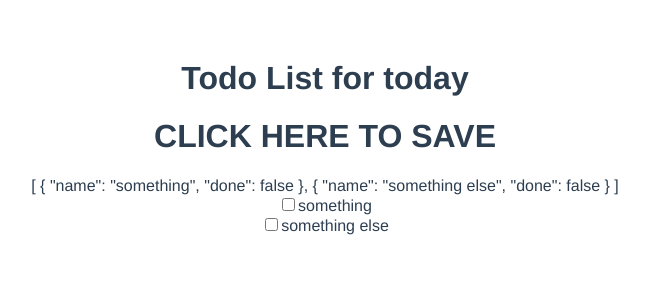
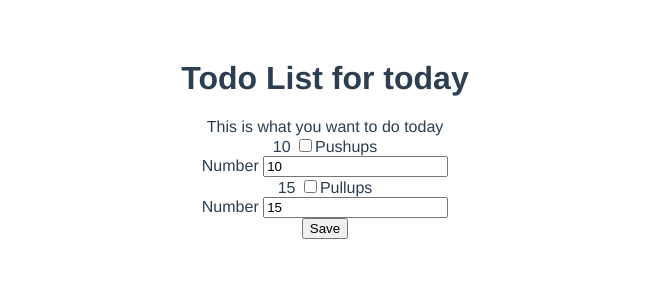
Before and after one commit to daivan/get-stuff-done, a Vue app: page / in a window 1280 px wide. Shown: the top 300 px of the page, without its empty margins (315-964 px from the left). Built offline with nearby package versions, Linux system fonts and the light colour scheme.

Commit message:
Fixed so it saves number of every thing

```diff
--- a/src/components/TodoList.vue
+++ b/src/components/TodoList.vue
@@ -1,15 +1,16 @@
 <template>
   <div class="hello">
-    <h1 v-on:click="hej">CLICK HERE TO SAVE</h1>
-{{posts}}
+This is what you want to do today
   <TodoListItem
     v-for="post in posts"
     :key="post.name"
     :name="post.name"
     :done="post.done"
     @changeTitle="ChangeT($event)"
+    v-model:count = 'post.count'
   ></TodoListItem>
-
+<br>
+<button v-on:click="save">Save</button>
   </div>
 </template>
 
@@ -22,46 +23,17 @@ export default {
   components: {
     TodoListItem
   },
-    props: {
-    msg: String
-  },
 data() {
   return {
-    foo: 1,
+    today: moment().format('YMMD'),
     posts: [
-      {name: 'something', done: false},
-      {name: 'something else', done: false}
+      {name: 'something', done: false, count: 0},
        ]
   }
 },
   methods:{
-    hej(){
-
-      let today = moment().format('YMMD');
-
-
-      let dailyEntryTemplate = [
-        {
-        'name':  'Pushups',
-        'done':  false
-      },
-                {
-        'name':  'Pullups',
-        'done':  false
-      }
-      ];
-      if (localStorage.getItem(today) === null) {
-       localStorage.setItem(today, JSON.stringify(dailyEntryTemplate))
-      }
-
-
-      let dailyEntryJSON = localStorage.getItem(today)
-      this.posts = JSON.parse(dailyEntryJSON);
-      console.log('post', this.posts);
-      //console.log(dailyEntryJSON)
-//console.log(this.posts)
-
-
+    save(){
+      localStorage.setItem(this.today, JSON.stringify(this.posts))
     },
     ChangeT(title)
     {
@@ -78,6 +50,27 @@ data() {
       let today = moment().format('YMMD');
       localStorage.setItem(today, JSON.stringify(this.posts))
     },
+  },
+  mounted(){
+
+      let dailyEntryTemplate = [
+        {
+        'name':  'Pushups',
+        'done':  false,
+        'count':  10
+      },
+      {
+        'name':  'Pullups',
+        'done':  false,
+        'count':  15
+      }
+      ];
+      if (localStorage.getItem(this.today) === null) {
+       localStorage.setItem(this.today, JSON.stringify(dailyEntryTemplate))
+      }
+
+      let dailyEntryJSON = localStorage.getItem(this.today)
+      this.posts = JSON.parse(dailyEntryJSON);
   }
 }
 </script>
--- a/src/components/TodoListItem.vue
+++ b/src/components/TodoListItem.vue
@@ -1,8 +1,16 @@
 <template>
   <div class="todoListItem">
-    <label v-if = "done"><input type="checkbox" checked="checked" /> {{name}}</label>
-    <label else><input type="checkbox" @click='passEvent(name)' />{{name}}</label>
+    {{count}}
+    <label v-if="done"><input type="checkbox" checked="checked" /> {{name}}</label>
+    <label v-else><input type="checkbox" @click='passEvent(name)' />{{name}}</label>
   </div>
+      <label> Number </label>
+    <input
+      type='text'
+      :value='count'
+      placeholder='Input'
+      @input='$emit("update:count", $event.target.value)'
+    />
 </template>
 
 <script>
@@ -12,10 +20,12 @@ export default {
     key: String,
     name: String,
     done: Boolean,
+    count: Number
   },
   methods:{
     passEvent(name)
     {
+      console.log('done', this.done)
       console.log('send pass event');
       this.$emit('changeTitle', name)
     }
```
